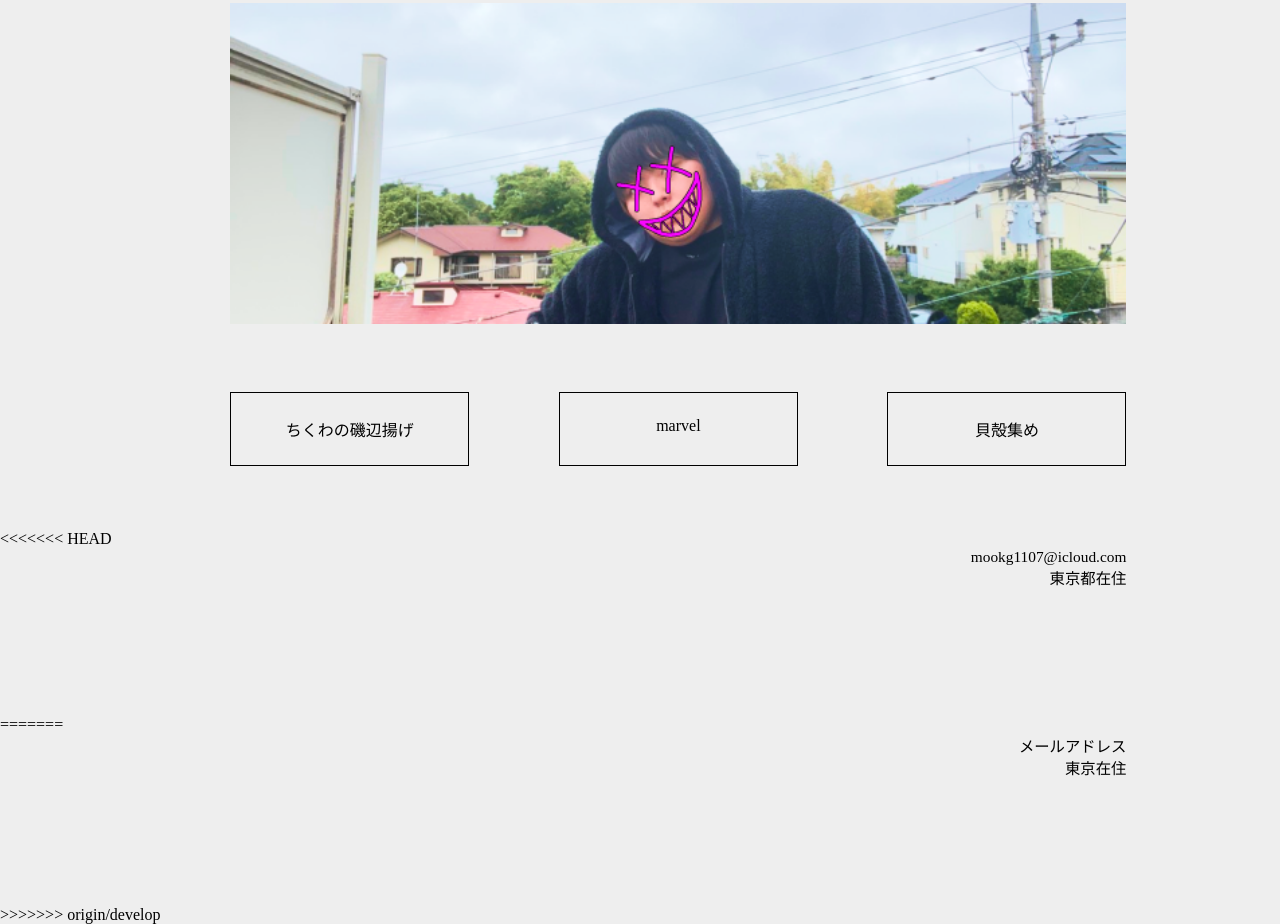
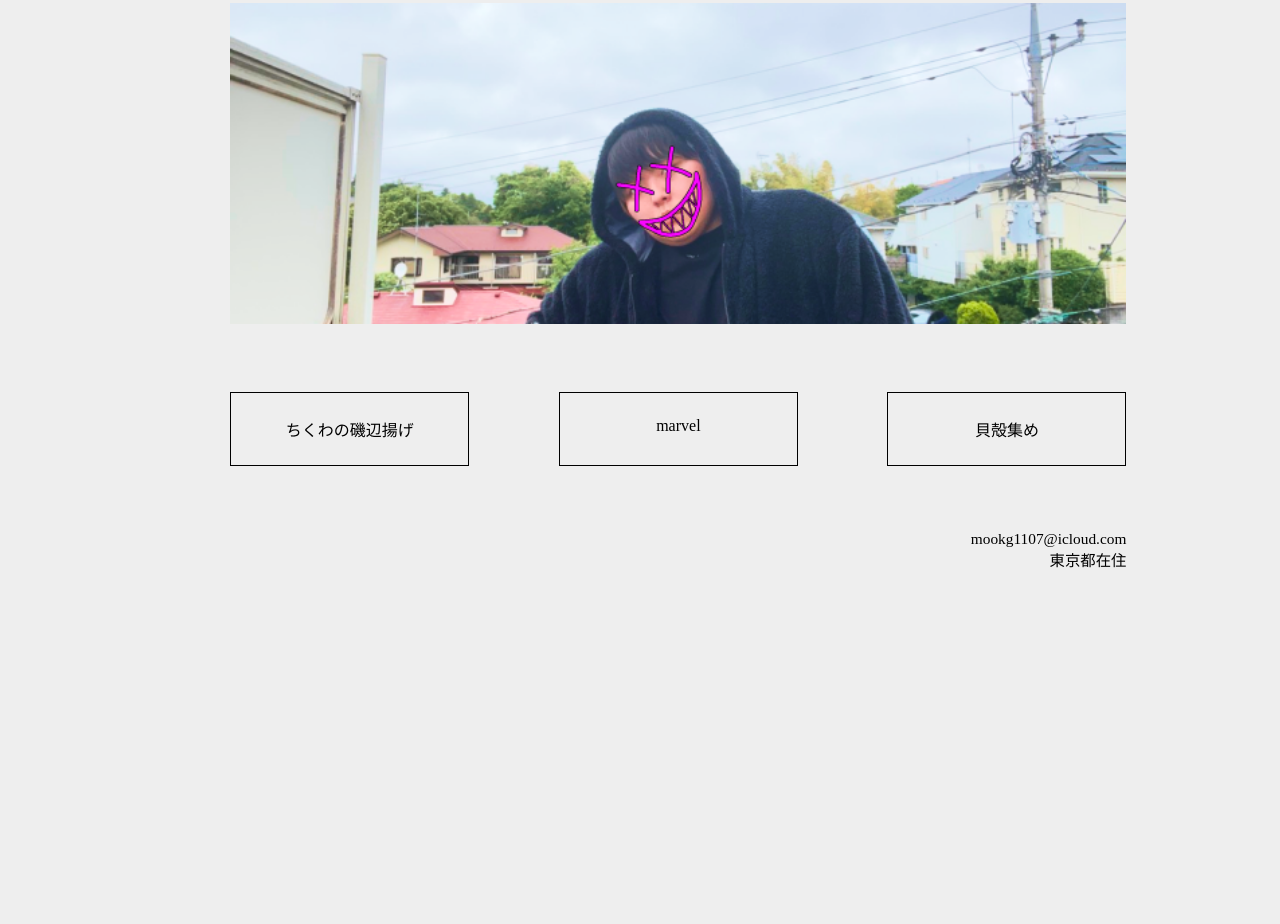
Before and after one commit to Koshio11/new_portfolio, a plain HTML site: page fashin-site/index.html in a window 1280 px wide. Shown: the part 5945-6869 px from the top of the page. After the commit the page ends 6643 px from the top, so only its background shows below. Drawn offline with nearby package versions, Linux system fonts and the light colour scheme; files whose address does not match are found by name; a web font is replaced by a local one.

Commit message:
住所変更

```diff
--- a/fashin-site/index.html
+++ b/fashin-site/index.html
@@ -151,14 +151,8 @@
             </div>
 
             <div class="footer-2">
-<<<<<<< HEAD
                 <p>mookg1107@icloud.com <br>
                     東京都在住</p>
-=======
-                <p>メールアドレス <br>
-                   東京在住
-                </p>
->>>>>>> origin/develop
             </div>
 
         </div>
```
